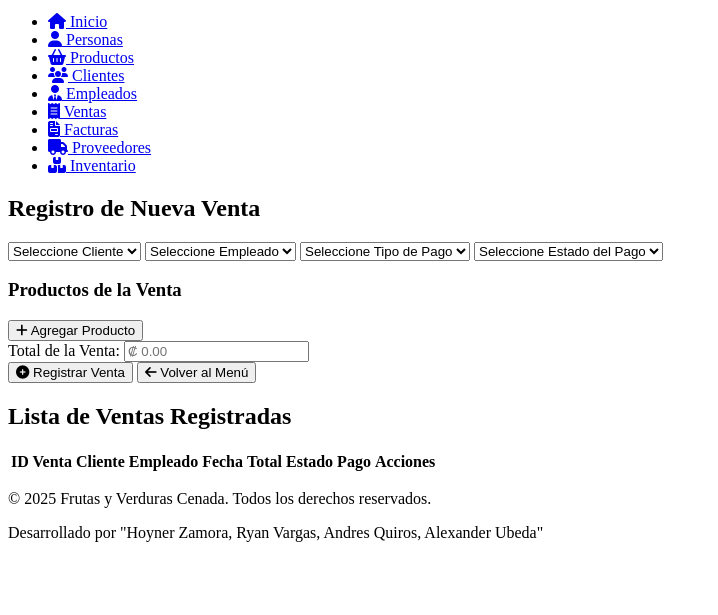
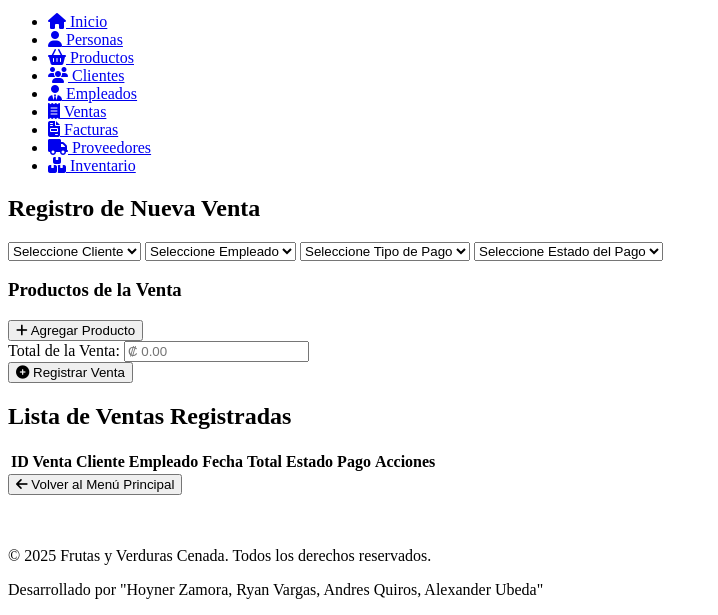
Before and after one commit to Hoyner26/proyectoBaseDatos, a website with bundled scripts: page App Bases de Datos/ventas.html in a window 1280 px wide. Shown: the part 628-1243 px from the top of the page, without its empty margins (0-718 px from the left). Before the commit the page ends 1186 px from the top, so only its background shows below. Built offline with nearby package versions, Linux system fonts and the light colour scheme; a script that the page names is missing.

Commit message:
Update ventas.html
1

```diff
--- a/App Bases de Datos/ventas.html
+++ b/App Bases de Datos/ventas.html
@@ -120,13 +120,7 @@
           <button type="submit" class="submit-button">
             <i class="fa-solid fa-plus-circle"></i> Registrar Venta
           </button>
-          <button
-            type="button"
-            onclick="window.location.href='index.html'"
-            class="back-button"
-          >
-            <i class="fa-solid fa-arrow-left"></i> Volver al Menú
-          </button>
+
         </div>
       </form>
 
@@ -151,6 +145,14 @@
 
     <script src="modulos/logout.js"></script>
     <script type="module" src="modulos/ventasApp.js"></script>
+     <div class="btn-volver">
+      <button onclick="window.location.href='index.html'" class="back-button">
+        <i class="fa-solid fa-arrow-left"></i> Volver al Menú Principal
+      </button>
+    </div>
+    <br>
+
+    <br>
 
     <footer class="main-footer">
       <p>© 2025 Frutas y Verduras Cenada. Todos los derechos reservados.</p>
```
